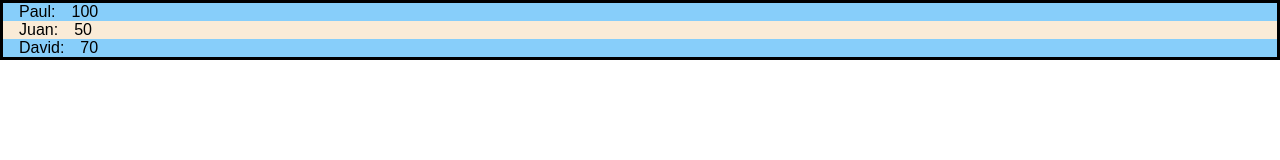
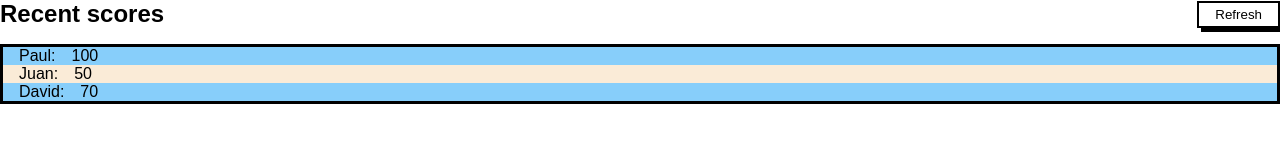
Before and after one commit to paulsaenzsucre/LeaderBoard, a website built with webpack: page src/index.html in a window 1280 px wide. Built offline with nearby package versions, Linux system fonts and the light colour scheme.

Commit message:
Refactor ScoreBoardView class and style.

```diff
--- a/src/modules/ScoreBoardView.js
+++ b/src/modules/ScoreBoardView.js
@@ -1,5 +1,7 @@
 class ScoreBoardView {
   #presenter;
+
+  #listUi;
 
   #ui;
 
@@ -12,20 +14,38 @@ class ScoreBoardView {
     return this.#ui;
   }
 
-  addScoreViewUi = (scoreViewUi) => this.#ui.appendChild(scoreViewUi);
+  addScoreViewUi = (scoreViewUi) => this.#listUi.appendChild(scoreViewUi);
 
   #createDOMElements = () => {
-    const scoreList = document.createElement('ul');
-    scoreList.setAttribute('class', 'scoreboard');
+    const section = document.createElement('section');
+    section.setAttribute('class', 'scoreboard-cont');
+    const heading = document.createElement('div');
+    heading.setAttribute('class', 'heading-cont');
+    const title = document.createElement('h2');
+    title.setAttribute('class', 'scoreboard-title');
+    title.innerText = 'Recent scores';
+    heading.appendChild(title);
+    const btn = document.createElement('button');
+    btn.setAttribute('type', 'button');
+    btn.setAttribute('class', 'refresh-btn');
+    btn.innerText = 'Refresh';
+    btn.addEventListener('click', this.#refresh());
+    heading.appendChild(btn);
+    this.#listUi = document.createElement('ul');
+    this.#listUi.setAttribute('class', 'scoreboard');
 
     if (this.#presenter.model.length > 0) {
       this.#presenter.model.forEach(
-        (scorePresenter) => scoreList.appendChild(scorePresenter.view.ui),
+        (scorePresenter) => this.#listUi.appendChild(scorePresenter.view.ui),
       );
     }
 
-    return scoreList;
+    section.appendChild(heading);
+    section.appendChild(this.#listUi);
+    return section;
   }
+
+  #refresh = () => {}
 }
 
 export default ScoreBoardView;
--- a/src/style.css
+++ b/src/style.css
@@ -12,6 +12,7 @@ body {
   display: flex;
   justify-content: space-between;
   align-items: center;
+  margin-bottom: 1rem;
 }
 
 .refresh-btn,
@@ -20,7 +21,7 @@ body {
 }
 
 .refresh-btn {
-  margin: auto 1rem;
+  margin-left: 1rem;
   border: 2px solid black;
   outline: none;
   background: none;
```
Also changed, not shown: src/modules/LeaderBoardView.js (deleted, +0 -40 lines).
